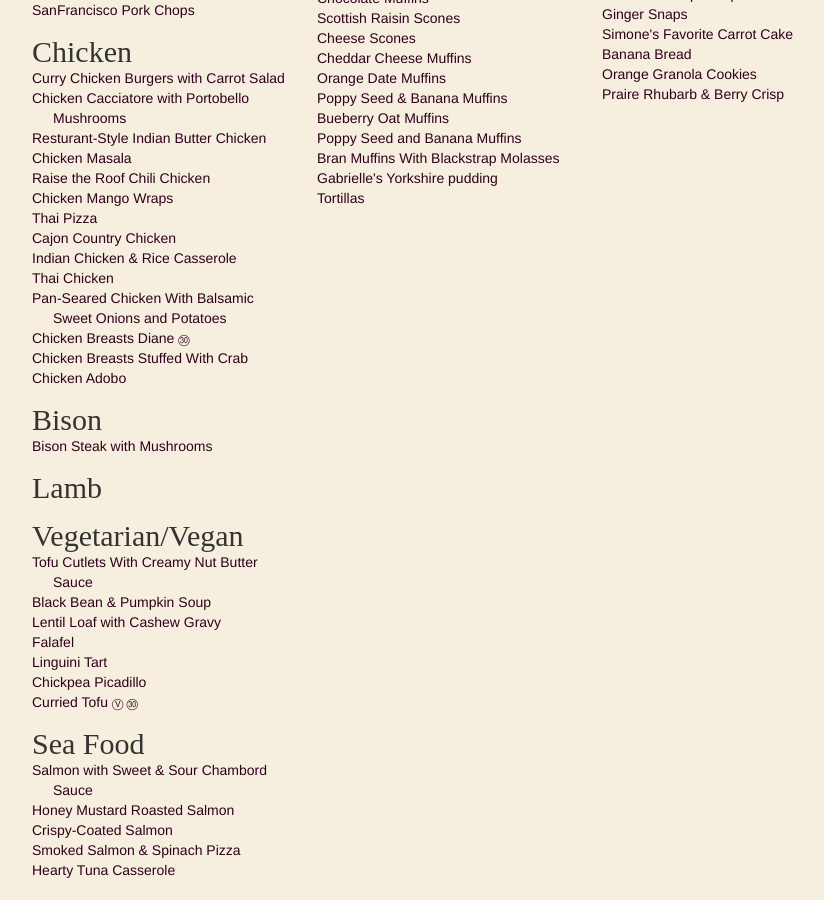
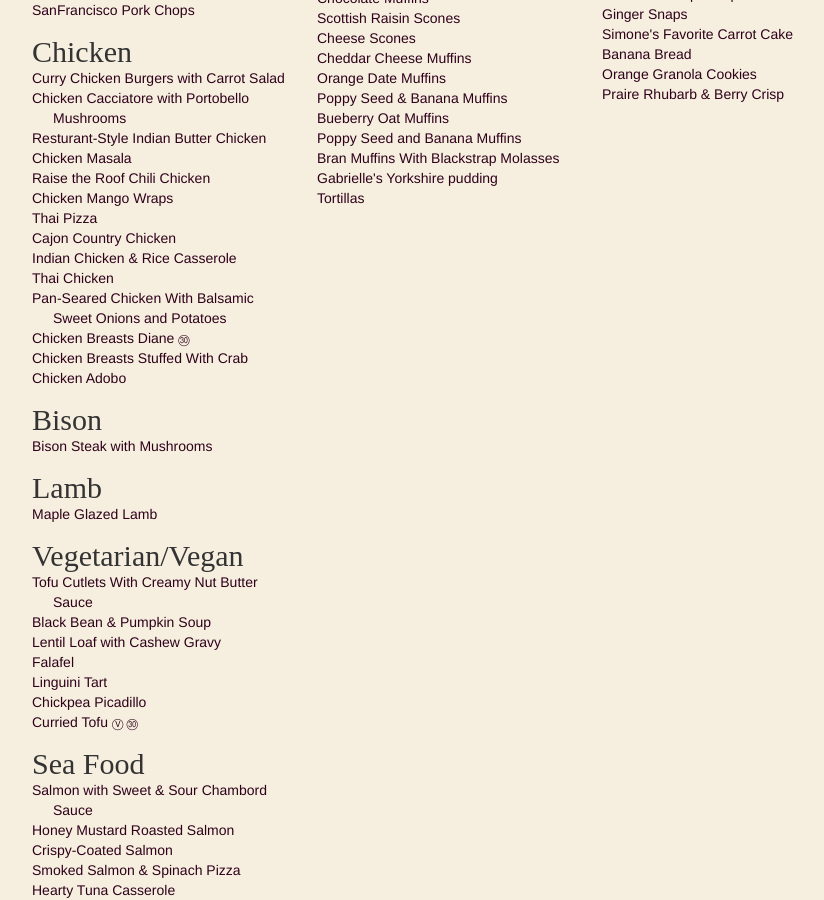
Before and after one commit to JonahBraun/debs-recipes, a Jekyll site: the page built from index.html, in a window 1280 px wide and 900 px high, scrolled down 687 px. Shown: the whole window, without its empty margins (53-877 px from the left). Built offline with Jekyll 4.4.1, drawn with Linux system fonts in a browser that asks for light colours; some web fonts are replaced; Markdown is read by kramdown in place of the engine named in the settings.

Commit message:
fix typo

```diff
--- a/index.html
+++ b/index.html
@@ -18,7 +18,7 @@ title: Deb's Best Recipes
 					{% assign cat = site.categories.bison %}
 					{% include cat.html %}
 				<h2>Lamb</h2>
-					{% assign cat =.categories.lamb %}
+					{% assign cat = site.categories.lamb %}
 					{% include cat.html %}
 				<h2>Vegetarian/Vegan</h2>
 					{% assign cat = site.categories.vegi %}
```
